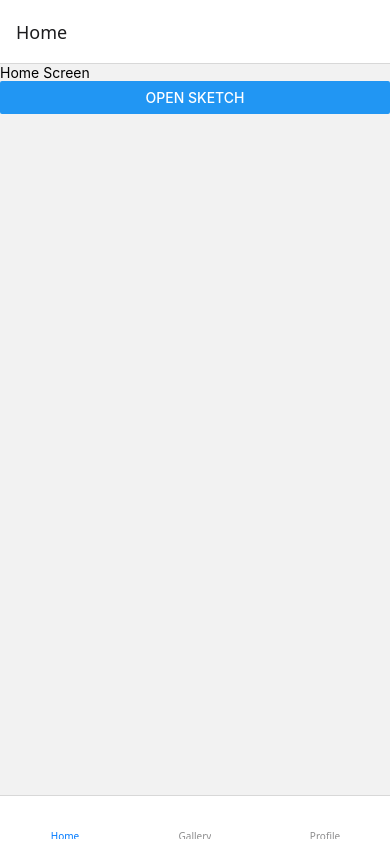
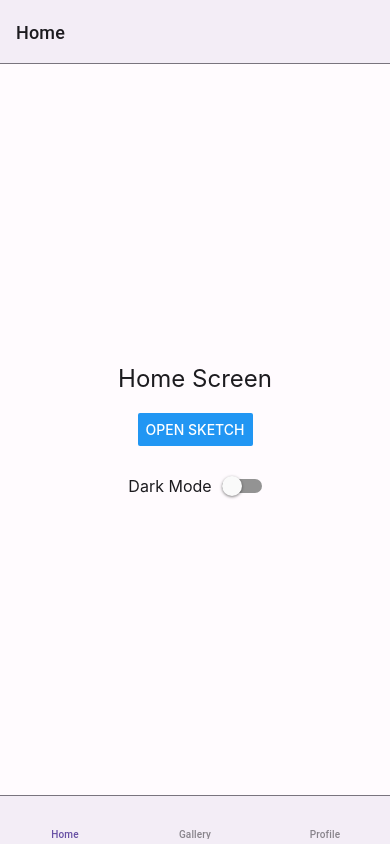
Before and after one commit to Nadeesh-Edi/sketchMeApp, a React Native app: screen /Home in a window 390 px wide. Built offline with nearby package versions, Linux system fonts and the light colour scheme; what @react-native-vector-icons/material-design-icons would draw is missing.

Commit message:
Dark light themes added with sample toggle

```diff
--- a/App.tsx
+++ b/App.tsx
@@ -1,22 +1,44 @@
-import {StatusBar, StyleSheet, useColorScheme, View} from 'react-native';
+import React, {useState, useMemo, useCallback} from 'react';
+import {StatusBar, StyleSheet, View} from 'react-native';
 import {NavigationContainer} from '@react-navigation/native';
 import {SafeAreaProvider} from 'react-native-safe-area-context';
 import {PaperProvider} from 'react-native-paper';
 import AppNavigator from './src/AppNavigator';
+import {CombinedLightTheme, CombinedDarkTheme} from './src/theme';
+import {PreferencesContext} from './src/theme/PreferencesContext';
 
 function App() {
-  const isDarkMode = useColorScheme() === 'dark';
+  const [isThemeDark, setIsThemeDark] = useState(false);
+
+  const theme = isThemeDark ? CombinedDarkTheme : CombinedLightTheme;
+
+  const toggleTheme = useCallback(() => {
+    setIsThemeDark(prev => !prev);
+  }, []);
+
+  const preferences = useMemo(
+    () => ({
+      toggleTheme,
+      isThemeDark,
+    }),
+    [toggleTheme, isThemeDark],
+  );
 
   return (
     <SafeAreaProvider>
-      <PaperProvider>
-        <NavigationContainer>
-          <StatusBar barStyle={isDarkMode ? 'light-content' : 'dark-content'} />
-          <View style={styles.container}>
-            <AppNavigator />
-          </View>
-        </NavigationContainer>
-      </PaperProvider>
+      <PreferencesContext.Provider value={preferences}>
+        <PaperProvider theme={theme}>
+          <NavigationContainer theme={theme}>
+            <StatusBar
+              barStyle={isThemeDark ? 'light-content' : 'dark-content'}
+              backgroundColor={theme.colors.surface}
+            />
+            <View style={styles.container}>
+              <AppNavigator />
+            </View>
+          </NavigationContainer>
+        </PaperProvider>
+      </PreferencesContext.Provider>
     </SafeAreaProvider>
   );
 }
--- a/package.json
+++ b/package.json
@@ -16,6 +16,7 @@
     "@react-navigation/bottom-tabs": "^7.15.10",
     "@react-navigation/native": "^7.2.2",
     "@react-navigation/native-stack": "^7.14.12",
+    "deepmerge": "^4.3.1",
     "react": "19.2.3",
     "react-native": "0.85.2",
     "react-native-gesture-handler": "^2.31.1",
--- a/src/features/home/screens/index.tsx
+++ b/src/features/home/screens/index.tsx
@@ -1,18 +1,56 @@
-import {Button, Text, View} from 'react-native';
+import {Button, StyleSheet, Switch, Text, View} from 'react-native';
 import {useNavigation} from '@react-navigation/native';
+import {useTheme} from 'react-native-paper';
 import type {NativeStackNavigationProp} from '@react-navigation/native-stack';
 import type {RootStackParamList} from '../../../navigation/types';
+import {PreferencesContext} from '../../../theme/PreferencesContext';
+import React from 'react';
 
 export default function HomeScreen() {
   const navigation = useNavigation<NativeStackNavigationProp<RootStackParamList>>();
+  const theme = useTheme();
+  const {toggleTheme, isThemeDark} = React.useContext(PreferencesContext);
 
   return (
-    <View>
-      <Text>Home Screen</Text>
+    <View style={[styles.container, {backgroundColor: theme.colors.background}]}>
+      <Text style={[styles.text, {color: theme.colors.onBackground}]}>
+        Home Screen
+      </Text>
       <Button
         title="Open Sketch"
         onPress={() => navigation.navigate('SketchScreen')}
       />
+      <View style={styles.toggleContainer}>
+        <Text style={[styles.label, {color: theme.colors.onBackground}]}>
+          Dark Mode
+        </Text>
+        <Switch
+          value={isThemeDark}
+          onValueChange={toggleTheme}
+        />
+      </View>
     </View>
   );
 }
+
+const styles = StyleSheet.create({
+  container: {
+    flex: 1,
+    alignItems: 'center',
+    justifyContent: 'center',
+    padding: 20,
+  },
+  text: {
+    fontSize: 24,
+    marginBottom: 20,
+  },
+  toggleContainer: {
+    flexDirection: 'row',
+    alignItems: 'center',
+    marginTop: 30,
+  },
+  label: {
+    fontSize: 16,
+    marginRight: 10,
+  },
+});
--- /dev/null
+++ b/src/theme/PreferencesContext.tsx
@@ -0,0 +1,6 @@
+import React from 'react';
+
+export const PreferencesContext = React.createContext({
+  toggleTheme: () => {},
+  isThemeDark: false,
+});
--- /dev/null
+++ b/src/theme/index.tsx
@@ -0,0 +1,56 @@
+import {
+  DarkTheme as NavigationDarkTheme,
+  DefaultTheme as NavigationDefaultTheme,
+} from '@react-navigation/native';
+import {
+  MD3DarkTheme,
+  MD3LightTheme,
+  adaptNavigationTheme,
+} from 'react-native-paper';
+import merge from 'deepmerge';
+
+const customLightTheme = {
+  ...MD3LightTheme,
+  colors: {
+    ...MD3LightTheme.colors,
+    primary: '#FF5722',
+    primaryContainer: '#FFCCBC',
+    secondary: '#FF5722',
+    secondaryContainer: '#FFCCBC',
+    tertiary: '#FF5722',
+    tertiaryContainer: '#FFCCBC',
+  },
+};
+
+const customDarkTheme = {
+  ...MD3DarkTheme,
+  colors: {
+    ...MD3DarkTheme.colors,
+    primary: '#FF5722',
+    primaryContainer: '#BF360C',
+    secondary: '#FF5722',
+    secondaryContainer: '#BF360C',
+    tertiary: '#FF5722',
+    tertiaryContainer: '#BF360C',
+  },
+};
+
+const {LightTheme: NavigationLightTheme} = adaptNavigationTheme({
+  reactNavigationLight: NavigationDefaultTheme,
+  reactNavigationDark: NavigationDarkTheme,
+});
+
+const {DarkTheme: NavigationDarkThemeAdapted} = adaptNavigationTheme({
+  reactNavigationLight: NavigationDefaultTheme,
+  reactNavigationDark: NavigationDarkTheme,
+});
+
+const CombinedLightTheme = merge(customLightTheme, NavigationLightTheme);
+const CombinedDarkTheme = merge(customDarkTheme, NavigationDarkThemeAdapted);
+
+export {
+  CombinedLightTheme,
+  CombinedDarkTheme,
+  customLightTheme,
+  customDarkTheme,
+};
```
